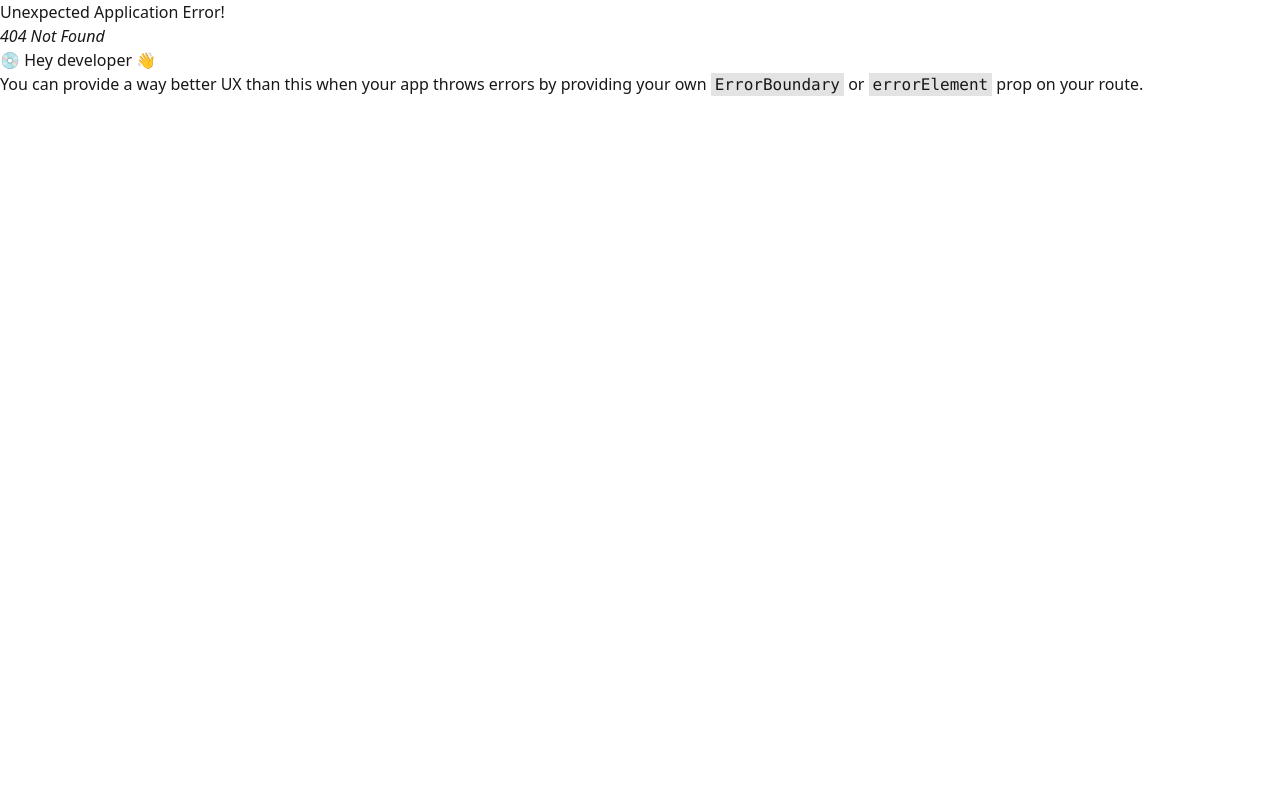
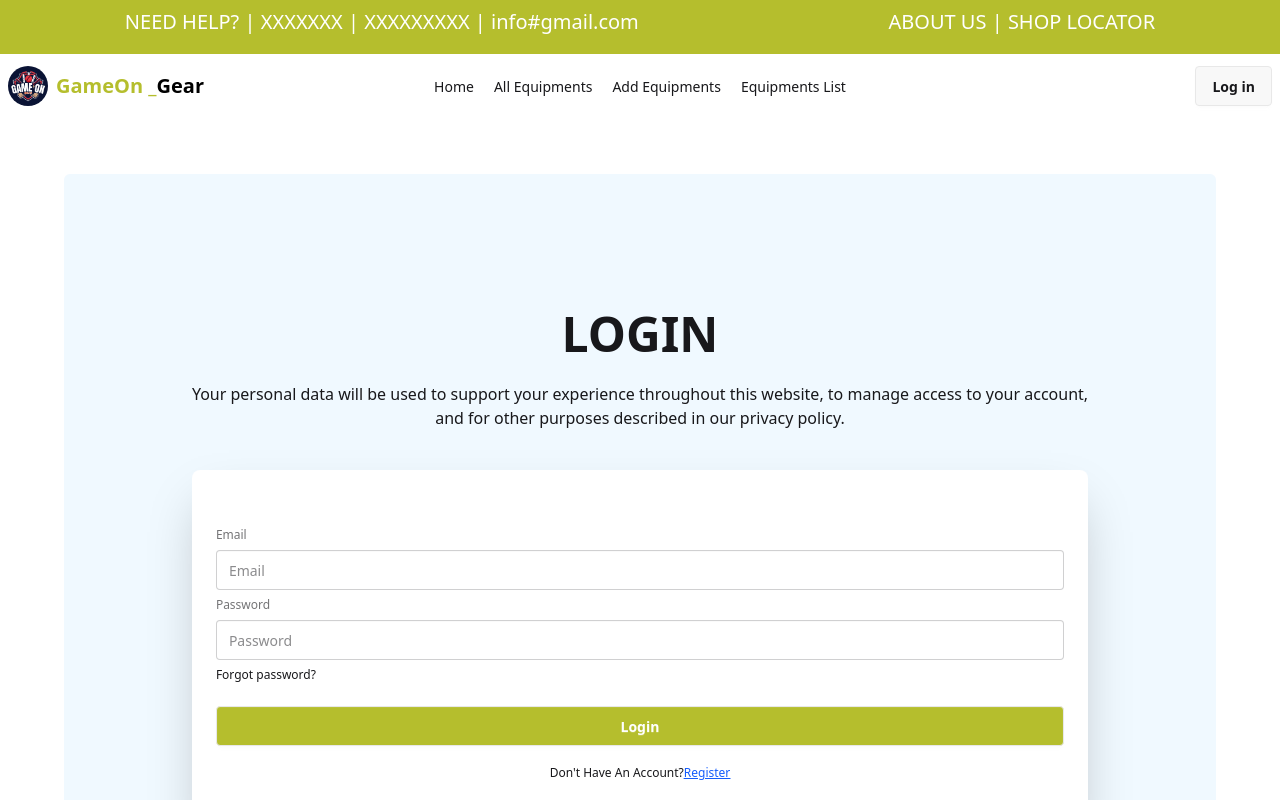
Before and after one commit to alaminjim/GameOn-Gear-Client-side, a React (Vite) app: page /login in a window 1280 px wide. Before the commit this address had no page. Shown: the top 800 px of the page. Built offline with nearby package versions, Linux system fonts and the light colour scheme.

Commit message:
added login and register design

```diff
--- a/src/Components/NavBar.jsx
+++ b/src/Components/NavBar.jsx
@@ -1,4 +1,4 @@
-import { NavLink } from "react-router-dom";
+import { Link, NavLink } from "react-router-dom";
 import logo from "../assets/Game On.png";
 
 const NavBar = () => {
@@ -71,7 +71,7 @@ const NavBar = () => {
           </div>
         </div>
         <div className="navbar-center hidden lg:flex">
-          <ul className="menu menu-horizontal px-1 gap-5 *:text-xs">
+          <ul className="menu menu-horizontal px-1 gap-5">
             <NavLink
               className={({ isActive }) => (isActive ? "text-[#B5BE2D]" : "")}
               to="/"
@@ -99,7 +99,9 @@ const NavBar = () => {
           </ul>
         </div>
         <div className="navbar-end">
-          <a className="btn">Log in</a>
+          <Link to="/login" className="btn">
+            Log in
+          </Link>
         </div>
       </div>
     </div>
--- a/src/Components/Home.jsx
+++ b/src/Pages/Home.jsx
@@ -1,4 +1,4 @@
-import Banner from "./Banner";
+import Banner from "../Components/Banner";
 
 const Home = () => {
   return (
--- /dev/null
+++ b/src/Pages/Login.jsx
@@ -0,0 +1,63 @@
+import { Link, Outlet } from "react-router-dom";
+import Footer from "../Components/Footer";
+import NavBar from "../Components/NavBar";
+
+const Login = () => {
+  return (
+    <div>
+      <NavBar></NavBar>
+      <div className="min-h-[calc(100vh-250px)] max-w-6xl mx-auto">
+        <Outlet></Outlet>
+
+        <section className="my-14">
+          <div className="hero bg-sky-50 rounded-md w-full min-h-screen">
+            <div className="hero-content flex-col">
+              <div className="text-center lg:text-left">
+                <h1 className="text-5xl font-semibold text-center">LOGIN</h1>
+                <p className="py-6 text-center">
+                  Your personal data will be used to support your experience
+                  throughout this website, to manage access to your account,{" "}
+                  <br></br> and for other purposes described in our privacy
+                  policy.
+                </p>
+              </div>
+              <div className="card bg-base-100 w-full shrink-0 shadow-2xl">
+                <div className="card-body">
+                  <form className="fieldset my-7">
+                    <label className="fieldset-label">Email</label>
+                    <input
+                      type="email"
+                      className="input w-full"
+                      placeholder="Email"
+                    />
+                    <label className="fieldset-label">Password</label>
+                    <input
+                      type="password"
+                      className="input w-full"
+                      placeholder="Password"
+                    />
+                    <div>
+                      <a className="link link-hover">Forgot password?</a>
+                    </div>
+                    <button className="btn bg-[#B5BE2D] text-white mt-4">
+                      Login
+                    </button>
+                    <p className="text-center pt-3">
+                      Don't Have An Account?
+                      <span className="text-blue-600 underline">
+                        <Link to="/register">Register</Link>
+                      </span>
+                    </p>
+                  </form>
+                </div>
+              </div>
+            </div>
+          </div>
+        </section>
+      </div>
+      <Footer></Footer>
+    </div>
+  );
+};
+
+export default Login;
--- /dev/null
+++ b/src/Pages/Register.jsx
@@ -0,0 +1,83 @@
+import Footer from "../Components/Footer";
+import NavBar from "../Components/NavBar";
+import { Link, Outlet } from "react-router-dom";
+
+const Register = () => {
+  const handelRegister = (e) => {
+    e.preventDefault();
+
+    const form = e.target;
+    const name = form.name.value;
+    const email = form.email.value;
+    const photo = form.photo.value;
+    const password = form.password.value;
+
+    console.log(name, email, photo, password);
+  };
+
+  return (
+    <div>
+      <NavBar></NavBar>
+      <div className="min-h-[calc(100vh-250px)] max-w-6xl mx-auto">
+        <Outlet></Outlet>
+
+        <section>
+          <div className="hero bg-sky-100 min-h-full my-16">
+            <div className="card bg-base-100 w-full  shrink-0 shadow-2xl">
+              <div className="card-body">
+                <p className="text-center underline text-2xl font-semibold">
+                  REGISTER NOW!
+                </p>
+                <form onSubmit={handelRegister} className="fieldset">
+                  <label className="fieldset-label">Name</label>
+                  <input
+                    type="text"
+                    name="name"
+                    className="input w-full"
+                    placeholder="Name"
+                  />
+                  <label className="fieldset-label">PhotoURL</label>
+                  <input
+                    type="text"
+                    name="photo"
+                    className="input w-full"
+                    placeholder="PhotoURL"
+                  />
+                  <label className="fieldset-label">Email</label>
+                  <input
+                    type="email"
+                    name="email"
+                    className="input w-full"
+                    placeholder="Email"
+                  />
+                  <label className="fieldset-label">Password</label>
+                  <input
+                    type="password"
+                    name="password"
+                    className="input w-full"
+                    placeholder="Password"
+                  />
+                  <div>
+                    <a className="link link-hover">Forgot password?</a>
+                  </div>
+                  <button className="btn bg-[#B5BE2D] text-white mt-4">
+                    Register
+                  </button>
+                  <p className="text-center pt-3">
+                    Al Ready Have An Account?
+                    <span className="text-blue-600 underline">
+                      <Link to="/login">Log in</Link>
+                    </span>
+                  </p>
+                </form>
+              </div>
+            </div>
+          </div>
+        </section>
+      </div>
+      <Footer></Footer>
+    </div>
+  );
+};
+
+export default Register;
--- /dev/null
+++ b/src/Provider/AuthProvider.jsx
@@ -0,0 +1,5 @@
+const AuthProvider = () => {
+  return <div></div>;
+};
+
+export default AuthProvider;
```
Also changed, not shown: src/Routes/Routes.jsx (+14 -4 lines), src/Pages/AddEquipments.jsx (renamed from src/Components/AddEquipments.jsx), src/Pages/AllEquipments.jsx (renamed from src/Components/AllEquipments.jsx), src/Pages/EquipmentsList.jsx (renamed from src/Components/EquipmentsList.jsx).
